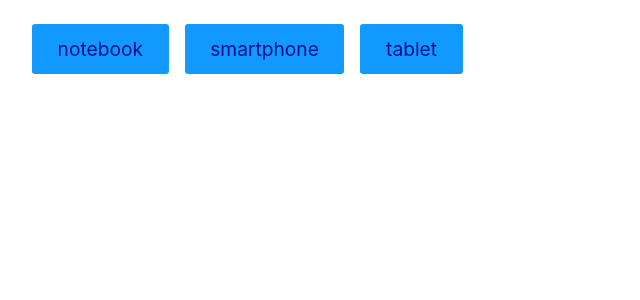
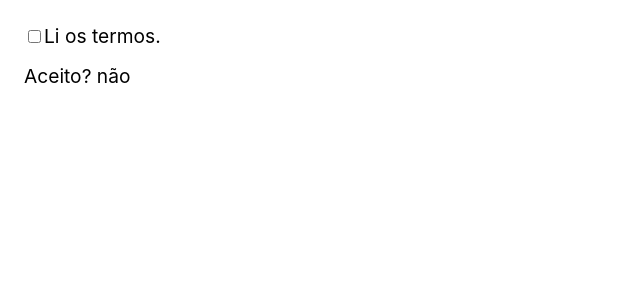
Before and after one commit to barbosadiego/react, a React (Create React App) app: page / in a window 1280 px wide. Shown: the top 300 px of the page, without its empty margins (0-640 px from the left). Built offline with nearby package versions, Linux system fonts and the light colour scheme.

Commit message:
exemplo 1

```diff
--- a/public/style.css
+++ b/public/style.css
@@ -56,9 +56,9 @@ label {
 
 input,
 textarea {
-  display: block;
+  /* display: block; */
   border: 1px solid #ccc;
-  width: 100%;
+  /* width: 100%; */
   padding: 0.8rem;
   border-radius: var(--radius);
   background: #eee;
--- a/src/App.jsx
+++ b/src/App.jsx
@@ -1,40 +1,21 @@
 import React from 'react';
-import Button from './Button';
-import Produto from './Produto';
 
-// Os links abaixo puxam dados de um produto em formato JSON
-// https://ranekapi.origamid.dev/json/api/produto/tablet
-// https://ranekapi.origamid.dev/json/api/produto/smartphone
-// https://ranekapi.origamid.dev/json/api/produto/notebook
-// Crie uma interface com 3 botões, um para cada produto.
-// Ao clicar no botão faça um fetch a api e mostre os dados do produto na tela.
-// Mostre apenas um produto por vez
-// Mostre a mensagem carregando... enquanto o fetch é realizado
-
-const App = () => {
-  const [item, setItem] = React.useState(null);
-  const [loading, setLoading] = React.useState(false);
-
-  async function handleFetch(e) {
-    setLoading(true);
-    const produto = e.target.innerText;
-    const res = await fetch(
-      `https://ranekapi.origamid.dev/json/api/produto/${produto}`,
-    );
-    const json = await res.json();
-    setItem(json);
-
-    setLoading(false);
-  }
+const App = (props) => {
+  const [termos, setTermos] = React.useState(false);
 
   return (
-    <>
-      <Button onClick={handleFetch} texto="notebook" />
-      <Button onClick={handleFetch} texto="smartphone" />
-      <Button onClick={handleFetch} texto="tablet" />
-      {item && !loading ? <Produto dados={item} /> : null}
-      {loading && <p>Carregando...</p>}
-    </>
+    <form>
+      <label>
+        <input
+          type="checkbox"
+          value="Termos"
+          checked={termos}
+          onChange={({ target }) => setTermos(target.checked)}
+        />
+        Li os termos.
+      </label>
+      <p>Aceito? {termos ? 'sim' : 'não'}</p>
+    </form>
   );
 };
 
--- a/src/Button.jsx
+++ /dev/null
@@ -1,11 +0,0 @@
-import React from 'react'
-
-const Button = ({texto, onClick}) => {
-  return (
-    <button onClick={onClick} style={{margin: '0 .5rem'}}>
-      {texto}
-    </button>
-  )
-}
-
-export default Button
--- a/src/Produto.jsx
+++ /dev/null
@@ -1,15 +0,0 @@
-import React from 'react'
-
-const Produto = ({dados}) => {
-  return (
-    <div>
-       <div>
-          <h1>{dados.nome}</h1>
-          <p>R$: {dados.preco}</p>
-          <img src={dados.fotos[0].src} alt={dados.nome} />
-        </div>
-    </div>
-  )
-}
-
-export default Produto
```
